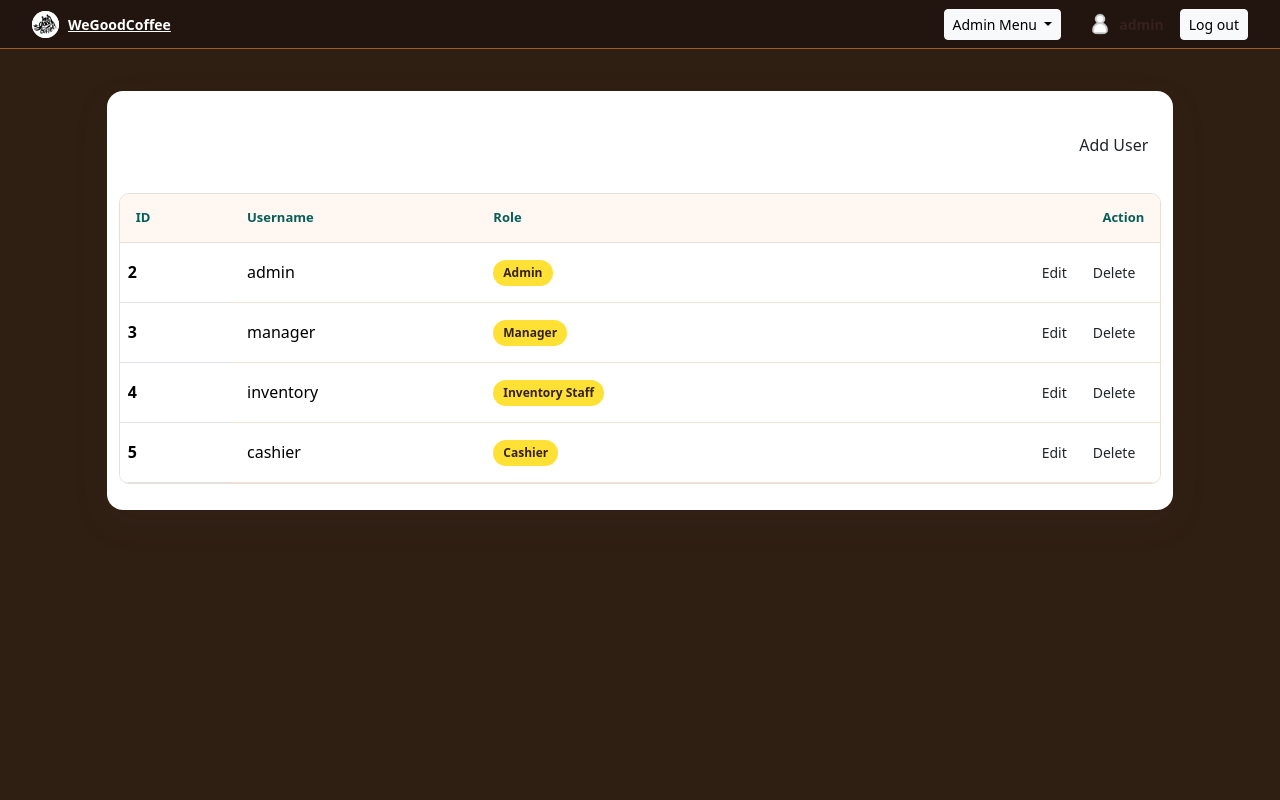
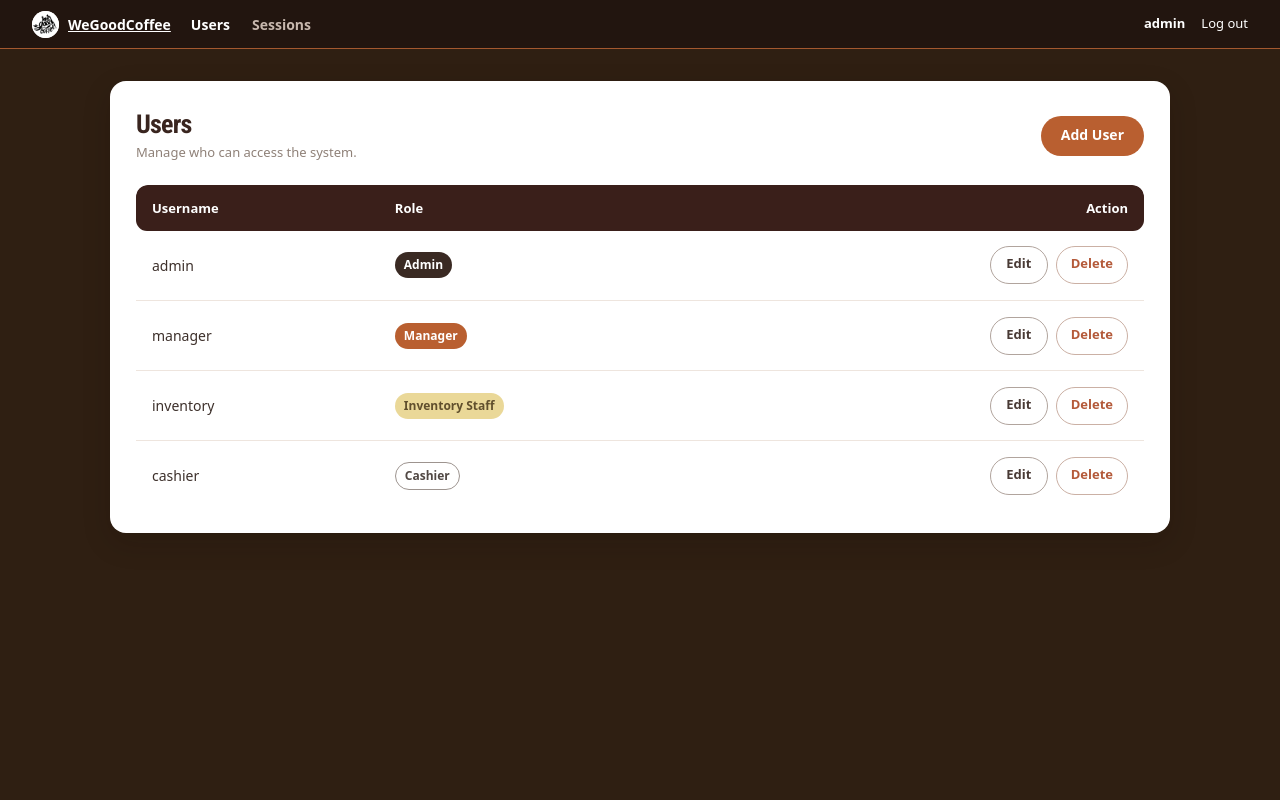
Before and after one commit to sump-exe/weGoodCoffee, a PHP site: page /admin/index.php in a window 1280 px wide. Run offline with PHP 8.4, Linux system fonts and the light colour scheme; a user stored in the database is signed in; data comes from the database, SQL or seed files in the repository.

Commit message:
changes to the look of the admin interface (designed by yen) - needs adjustments, will do later

```diff
--- a/admin/index.php
+++ b/admin/index.php
@@ -27,23 +27,18 @@ try {
 <head>
     <meta charset="UTF-8">
     <meta name="viewport" content="width=device-width, initial-scale=1.0">
-    <link rel="stylesheet" href="../styles.css?v=4">
+    <link rel="stylesheet" href="../styles.css?v=9">
     <link href="https://cdn.jsdelivr.net/npm/bootstrap@5.3.8/dist/css/bootstrap.min.css" rel="stylesheet" integrity="sha384-sRIl4kxILFvY47J16cr9ZwB07vP4J8+LH7qKQnuqkuIAvNWLzeN8tE5YBujZqJLB" crossorigin="anonymous">
     <title>Admin | WeGoodCoffee</title>
 </head>
-<body>
+<body class="admin-page">
     <header class="site-header">
         <a class="brand" aria-label="WeGoodCoffee home"><img class="brand-logo" src="../img/logo.png" alt=""></a>
-        <div class="dropdown ms-auto me-3">
-            <button class="btn btn-sm btn-light dropdown-toggle" type="button" data-bs-toggle="dropdown" aria-expanded="false">
-                Admin Menu
-            </button>
-            <ul class="dropdown-menu dropdown-menu-end">
-                <li><a class="dropdown-item active" href="index.php" aria-current="page">Users</a></li>
-                <li><a class="dropdown-item" href="sessions.php">View Sessions</a></li>
-            </ul>
-        </div>
-        <div class="d-flex align-items-center gap-3">
+        <nav class="header-nav" aria-label="Admin navigation">
+            <a class="active" href="index.php" aria-current="page">Users</a>
+            <a href="sessions.php">Sessions</a>
+        </nav>
+        <div class="header-account d-flex align-items-center gap-3">
             <?php app_render_user_profile(); ?>
             <form action="../logout.php" method="post">
                 <button class="btn btn-sm btn-light" type="submit">Log out</button>
@@ -57,6 +52,7 @@ try {
                 <div class="admin-heading row align-items-center g-3">
                     <div class="col">
                         <h1 id="users-title">Users</h1>
+                        <p class="admin-subtitle">Manage who can access the system.</p>
                     </div>
                     <div class="col-auto">
                         <a class="btn admin-add-button" href="addUser.php">Add User</a>
@@ -76,7 +72,6 @@ try {
                             <table class="table admin-table align-middle mb-0">
                                 <thead>
                                     <tr>
-                                        <th scope="col">ID</th>
                                         <th scope="col">Username</th>
                                         <th scope="col">Role</th>
                                         <th scope="col" class="text-end">Action</th>
@@ -85,14 +80,13 @@ try {
                                 <tbody>
                                     <?php if ($users === []): ?>
                                         <tr>
-                                            <td class="text-center text-muted py-4" colspan="4">No users found.</td>
+                                            <td class="text-center text-muted py-4" colspan="3">No users found.</td>
                                         </tr>
                                     <?php else: ?>
                                         <?php foreach ($users as $user): ?>
                                             <tr>
-                                                <th scope="row"><?= htmlspecialchars((string) $user['id'], ENT_QUOTES, 'UTF-8') ?></th>
                                                 <td><?= htmlspecialchars($user['username'], ENT_QUOTES, 'UTF-8') ?></td>
-                                                <td><span class="role-badge"><?= htmlspecialchars(ucwords(str_replace('_', ' ', $user['role'])), ENT_QUOTES, 'UTF-8') ?></span></td>
+                                                <td><span class="role-badge role-badge-<?= htmlspecialchars($user['role'], ENT_QUOTES, 'UTF-8') ?>"><?= htmlspecialchars(ucwords(str_replace('_', ' ', $user['role'])), ENT_QUOTES, 'UTF-8') ?></span></td>
                                                 <td>
                                                     <div class="d-flex justify-content-end gap-2">
                                                         <a class="btn btn-sm admin-edit-button" href="editUser.php?id=<?= rawurlencode((string) $user['id']) ?>">Edit</a>
--- a/styles.css
+++ b/styles.css
@@ -478,6 +478,174 @@ body {
     background: #fff;
 }
 
+/* Admin interface */
+.admin-page .site-header {
+    position: relative;
+}
+.header-nav {
+    display: flex;
+    align-items: center;
+    gap: 22px;
+    height: 100%;
+    margin-left: 8px;
+}
+.header-nav a {
+    color: #c8b8ae;
+    font-size: 14px;
+    font-weight: 600;
+    text-decoration: none;
+}
+.header-nav a.active {
+    color: #fff;
+}
+.header-nav a:hover {
+    color: #fff;
+}
+.header-account {
+    margin-left: auto;
+}
+.admin-page .user-profile {
+    color: #fff;
+    font-size: 13px;
+}
+.admin-page .user-profile img {
+    display: none;
+}
+.admin-page .site-header .btn-light {
+    padding: 4px 0;
+    border: 0;
+    background: transparent;
+    color: #fff;
+    font-size: 13px;
+}
+.admin-stage {
+    padding: 32px 24px 60px;
+}
+.admin-page .admin-stage > .row {
+    max-width: 1060px;
+    margin: 0 auto;
+}
+.admin-page .admin-content {
+    width: 100%;
+    max-width: 1060px;
+    min-height: 392px;
+    padding: 28px 26px 22px;
+    border-radius: 16px;
+    box-shadow: 0 10px 28px rgb(20 11 8 / 18%);
+}
+.admin-page .admin-heading {
+    margin-bottom: 22px;
+}
+.admin-page .admin-heading h1 {
+    margin: 0;
+    color: #39251f;
+    font-family: "Roboto Condensed", "Segoe UI", Arial, sans-serif;
+    font-size: 26px;
+    font-weight: 800;
+}
+.admin-subtitle {
+    margin: 3px 0 0;
+    color: #8f8178;
+    font-size: 13px;
+}
+.admin-page .admin-add-button {
+    min-height: 40px;
+    border: 0;
+    border-radius: 999px;
+    padding: 8px 20px;
+    background: #b95f30;
+    color: #fff;
+    font-size: 14px;
+    font-weight: 800;
+}
+.admin-page .admin-add-button:hover {
+    background: #9d4d25;
+}
+.admin-page .admin-table-wrap {
+    border: 0;
+    border-radius: 12px;
+}
+.admin-page .admin-table {
+    margin: 0;
+}
+.admin-page .admin-table thead th {
+    height: 46px;
+    padding: 12px 16px;
+    border: 0;
+    background: #3a1f1a;
+    color: #fff;
+    font-size: 13px;
+}
+.admin-page .admin-table thead th:first-child {
+    border-radius: 11px 0 0 11px;
+}
+.admin-page .admin-table thead th:last-child {
+    border-radius: 0 11px 11px 0;
+}
+.admin-page .admin-table tbody td {
+    height: 70px;
+    padding: 15px 16px;
+    border: 0;
+    border-bottom: 1px solid #eee5de;
+    color: #3d302b;
+    font-size: 14px;
+}
+.admin-page .admin-table tbody tr:last-child td {
+    border-bottom: 0;
+}
+.admin-page .role-badge {
+    min-width: 54px;
+    padding: 4px 9px;
+    border: 0;
+    text-align: center;
+}
+.admin-page .role-badge-admin {
+    background: #3a2a23;
+    color: #fff;
+}
+.admin-page .role-badge-manager {
+    background: #b95f30;
+    color: #fff;
+}
+.admin-page .role-badge-inventory_staff {
+    background: #ead898;
+    color: #604f2d;
+}
+.admin-page .role-badge-cashier {
+    border: 1px solid #9d948f;
+    background: #fff;
+    color: #514844;
+}
+.admin-page .admin-edit-button,
+.admin-page .admin-delete-button {
+    min-width: 58px;
+    min-height: 38px;
+    border-radius: 999px;
+    padding: 7px 14px;
+    font-size: 13px;
+    font-weight: 700;
+}
+.admin-page .admin-edit-button {
+    border: 1px solid #b1a49d;
+    background: #fff;
+    color: #493a35 !important;
+}
+.admin-page .admin-edit-button:hover {
+    border-color: #7f716b;
+    background: #fff;
+    color: #493a35;
+}
+.admin-page .admin-delete-button {
+    border: 1px solid #cbb0a4;
+    background: #fff;
+    color: #b45a3a;
+}
+.admin-page .admin-delete-button:hover {
+    border-color: #b45a3a;
+    background: #fff;
+    color: #9a4428;
+}
+
 @media (max-width: 900px) {
     .login-stage {
         grid-template-columns: 1fr;
```
